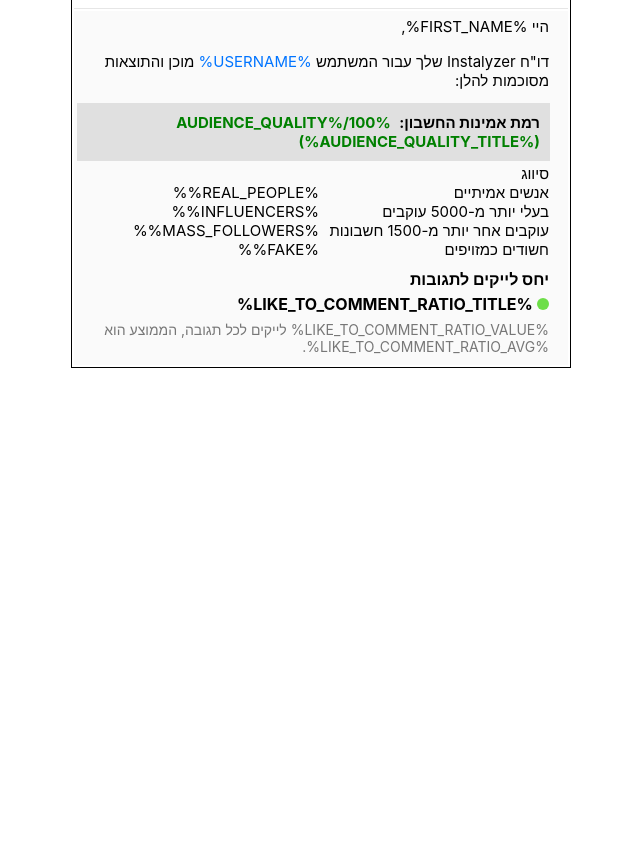
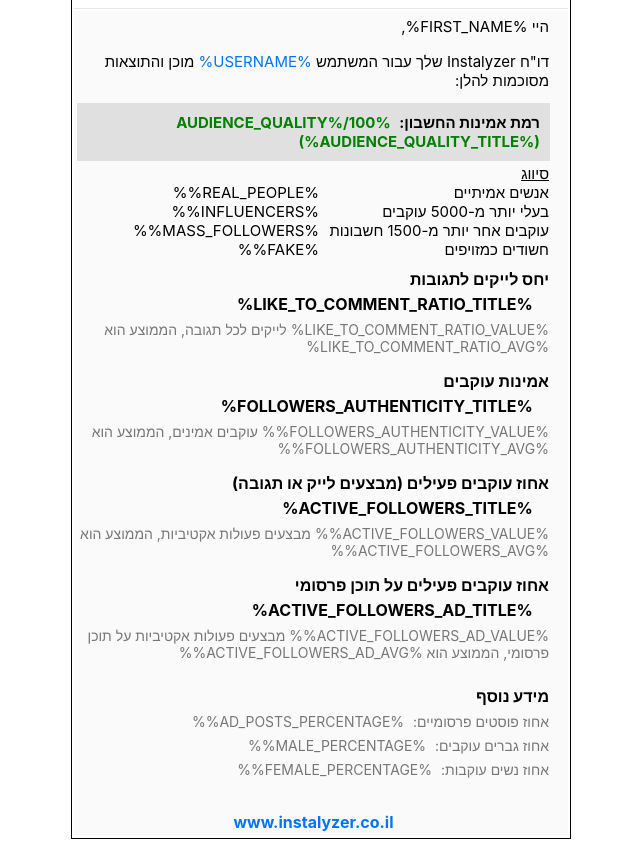
Before and after one commit to yonatanKreiner/instalyzer, a website: page src/email-format.html in a window 1280 px wide. Shown: the part 77-924 px from the top of the page, without its empty margins (319-959 px from the left). Before the commit the page ends 800 px from the top, so only its background shows below. Drawn offline with nearby package versions, Linux system fonts and the light colour scheme.

Commit message:
finalize email formatting

```diff
--- a/src/email-format.html
+++ b/src/email-format.html
@@ -2,6 +2,18 @@
 
 <head>
     <style>
+        .title-color-poor {
+            background-color: #ff0000;
+        }
+
+        .title-color-good {
+            background-color: #b7ea3f;
+        }
+
+        .title-color-very-good {
+            background-color: #6dde48;
+        }
+
         .table-body-row {
             font-weight: normal;
             font-size: 15px;
@@ -27,8 +39,10 @@
 <table align='center' style="text-align: right; width: 500px; border: 1px solid black">
     <tr style="height: 75px; border-bottom: 1px solid rgba(0,0,0,.0975);">
         <th style="border-bottom: 1px solid rgba(0,0,0,.0975)">
-            <img style="margin-right: 10px; width: 35px" src="https://ci6.googleusercontent.com/proxy/xaBDS_1A3shiYTmMwFcJtm6kbgFdj1LNkGdJ53rNiaSPMGIFmxu8LwJxMPNcuKKdsq_I3RY4elcn2ADpVb-b2HxiqUhjK_nNn6kp8u4=s0-d-e1-ft#http://www.instalyzer.co.il/static/media/logo.36f31357.png"
-                alt="">
+            <a target="_blank" rel="noopener noreferrer" style="text-decoration: none" href="http://www.instalyzer.co.il">
+                <img style="margin-right: 10px; width: 35px" src="https://ci6.googleusercontent.com/proxy/xaBDS_1A3shiYTmMwFcJtm6kbgFdj1LNkGdJ53rNiaSPMGIFmxu8LwJxMPNcuKKdsq_I3RY4elcn2ADpVb-b2HxiqUhjK_nNn6kp8u4=s0-d-e1-ft#http://www.instalyzer.co.il/static/media/logo.36f31357.png"
+                    alt="">
+            </a>
             <div style="display: inline-block; height: 33px; margin: 0px 15px; border-left: 1px solid black"></div>
             <table style="height: 45px; display: inline-block; text-align: right;">
                 <tr>
@@ -63,7 +77,7 @@
                 </tr>
                 <tr>
                     <th class="table-body-row">
-                        <span>סיווג</span>
+                        <span style="text-decoration: underline">סיווג</span>
                         <ul style="margin: 0; list-style: none; padding: 0;">
                             <li><span class="report-classified-user-type">אנשים אמיתיים</span><span>%REAL_PEOPLE%%</span></li>
                             <li><span class="report-classified-user-type">בעלי יותר מ-5000 עוקבים</span><span>%INFLUENCERS%%</span></li>
@@ -77,11 +91,70 @@
                         <span style="font-size: 16px; margin-bottom: 5px; font-weight: bold; display: block">יחס לייקים
                             לתגובות</span>
                         <span>
-                            <span style="display: inline-block; width: 12px; height: 12px; background-color: #6dde48; border-radius: 10px;"></span>
+                            <span class='%LIKE_TO_COMMENT_RATIO_COLOR%' style="display: inline-block; width: 12px; height: 12px; border-radius: 10px;"></span>
                             <span style="font-size: 16px; font-weight: bold;">%LIKE_TO_COMMENT_RATIO_TITLE%</span>
                         </span>
                         <span style="font-size: 14px; color: rgb(119, 119, 119); margin-top: 7px; display: block">%LIKE_TO_COMMENT_RATIO_VALUE%
-                            לייקים לכל תגובה, הממוצע הוא %LIKE_TO_COMMENT_RATIO_AVG%.</span>
+                            לייקים לכל תגובה, הממוצע הוא %LIKE_TO_COMMENT_RATIO_AVG%</span>
+                    </th>
+                </tr>
+                <tr>
+                    <th style="height:100px" class="table-body-row">
+                        <span style="font-size: 16px; margin-bottom: 5px; font-weight: bold; display: block">אמינות
+                            עוקבים</span>
+                        <span>
+                            <span class='%FOLLOWERS_AUTHENTICITY_COLOR%' style="display: inline-block; width: 12px; height: 12px; border-radius: 10px;"></span>
+                            <span style="font-size: 16px; font-weight: bold;">%FOLLOWERS_AUTHENTICITY_TITLE%</span>
+                        </span>
+                        <span style="font-size: 14px; color: rgb(119, 119, 119); margin-top: 7px; display: block">%FOLLOWERS_AUTHENTICITY_VALUE%%
+                            עוקבים אמינים, הממוצע הוא %FOLLOWERS_AUTHENTICITY_AVG%%</span>
+                    </th>
+                </tr>
+                <tr>
+                    <th style="height:100px" class="table-body-row">
+                        <span style="font-size: 16px; margin-bottom: 5px; font-weight: bold; display: block">אחוז
+                            עוקבים פעילים (מבצעים לייק או תגובה)</span>
+                        <span>
+                            <span class='%ACTIVE_FOLLOWERS_COLOR%' style="display: inline-block; width: 12px; height: 12px; border-radius: 10px;"></span>
+                            <span style="font-size: 16px; font-weight: bold;">%ACTIVE_FOLLOWERS_TITLE%</span>
+                        </span>
+                        <span style="font-size: 14px; color: rgb(119, 119, 119); margin-top: 7px; display: block">%ACTIVE_FOLLOWERS_VALUE%%
+                            מבצעים פעולות אקטיביות, הממוצע הוא %ACTIVE_FOLLOWERS_AVG%%</span>
+                    </th>
+                </tr>
+                <tr>
+                    <th style="height:100px" class="table-body-row">
+                        <span style="font-size: 16px; margin-bottom: 5px; font-weight: bold; display: block">אחוז
+                            עוקבים פעילים על תוכן פרסומי</span>
+                        <span>
+                            <span class='%ACTIVE_FOLLOWERS_AD_COLOR%' style="display: inline-block; width: 12px; height: 12px; border-radius: 10px;"></span>
+                            <span style="font-size: 16px; font-weight: bold;">%ACTIVE_FOLLOWERS_AD_TITLE%</span>
+                        </span>
+                        <span style="font-size: 14px; color: rgb(119, 119, 119); margin-top: 7px; display: block">%ACTIVE_FOLLOWERS_AD_VALUE%%
+                            מבצעים פעולות אקטיביות על תוכן פרסומי, הממוצע הוא %ACTIVE_FOLLOWERS_AD_AVG%%</span>
+                    </th>
+                </tr>
+                <tr>
+                    <th style="height:100px" class="table-body-row">
+                        <span style="margin-top: 15px; font-size: 16px; margin-bottom: 5px; font-weight: bold; display: block">מידע
+                            נוסף</span>
+                        <span style="font-size: 14px; color: rgb(119, 119, 119); margin-top: 7px; display: block">
+                            <span style="margin-left: 5px">אחוז פוסטים פרסומיים:</span>
+                            <span>%AD_POSTS_PERCENTAGE%%</span>
+                        </span>
+                        <span style="font-size: 14px; color: rgb(119, 119, 119); margin-top: 7px; display: block">
+                            <span style="margin-left: 5px">אחוז גברים עוקבים:</span>
+                            <span>%MALE_PERCENTAGE%%</span>
+                        </span>
+                        <span style="margin-bottom: 30px; font-size: 14px; color: rgb(119, 119, 119); margin-top: 7px; display: block">
+                            <span style="margin-left: 5px">אחוז נשים עוקבות:</span>
+                            <span>%FEMALE_PERCENTAGE%%</span>
+                        </span>
+                    </th>
+                </tr>
+                <tr>
+                    <th>
+                        <a target="_blank" rel="noopener noreferrer" style="color: #0074ff; text-decoration: none" href="http://www.instalyzer.co.il">www.instalyzer.co.il</a>
                     </th>
                 </tr>
             </table>
```
Also changed, not shown: src/hypeauditor.js (+78 -56 lines).
